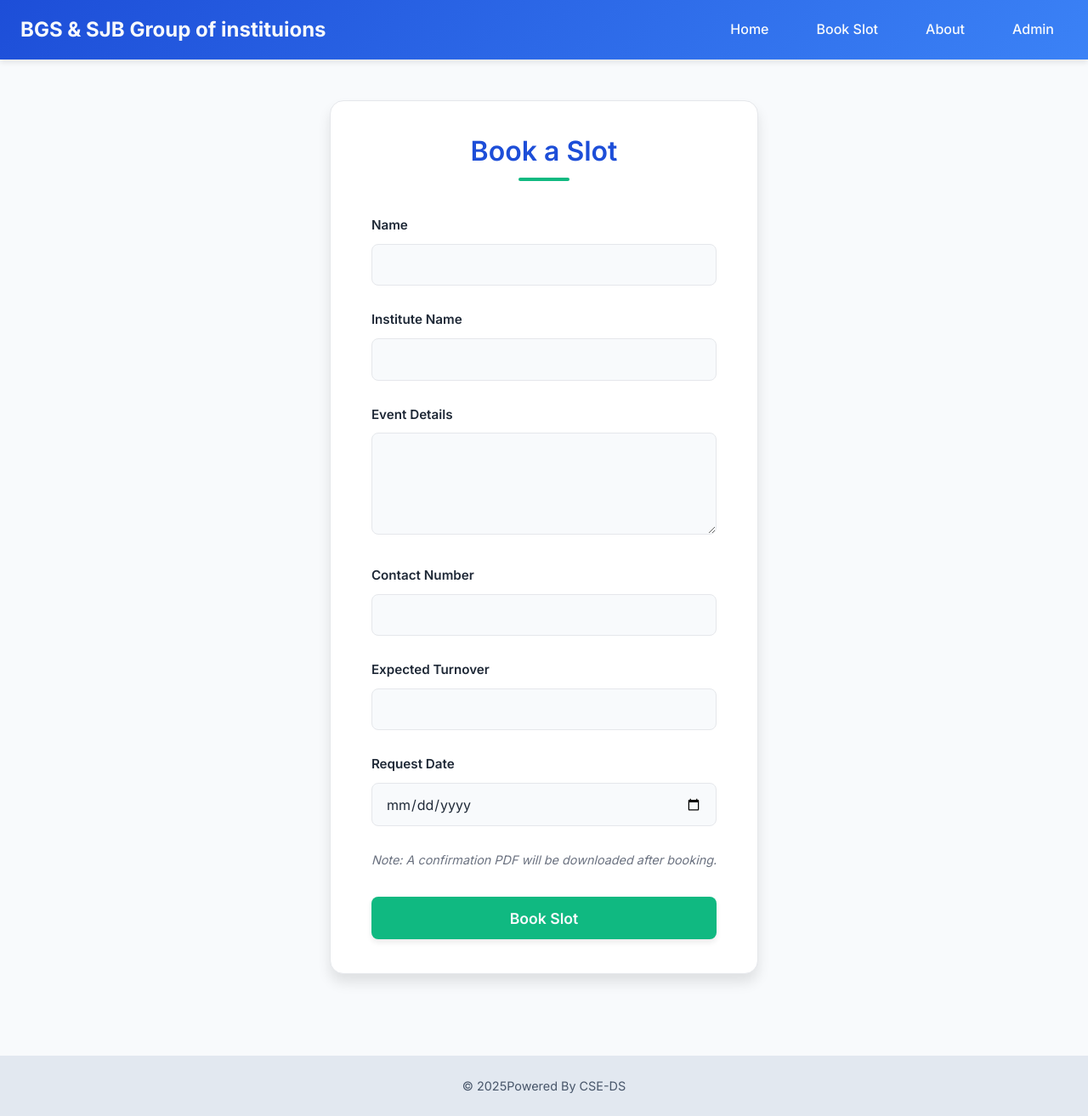
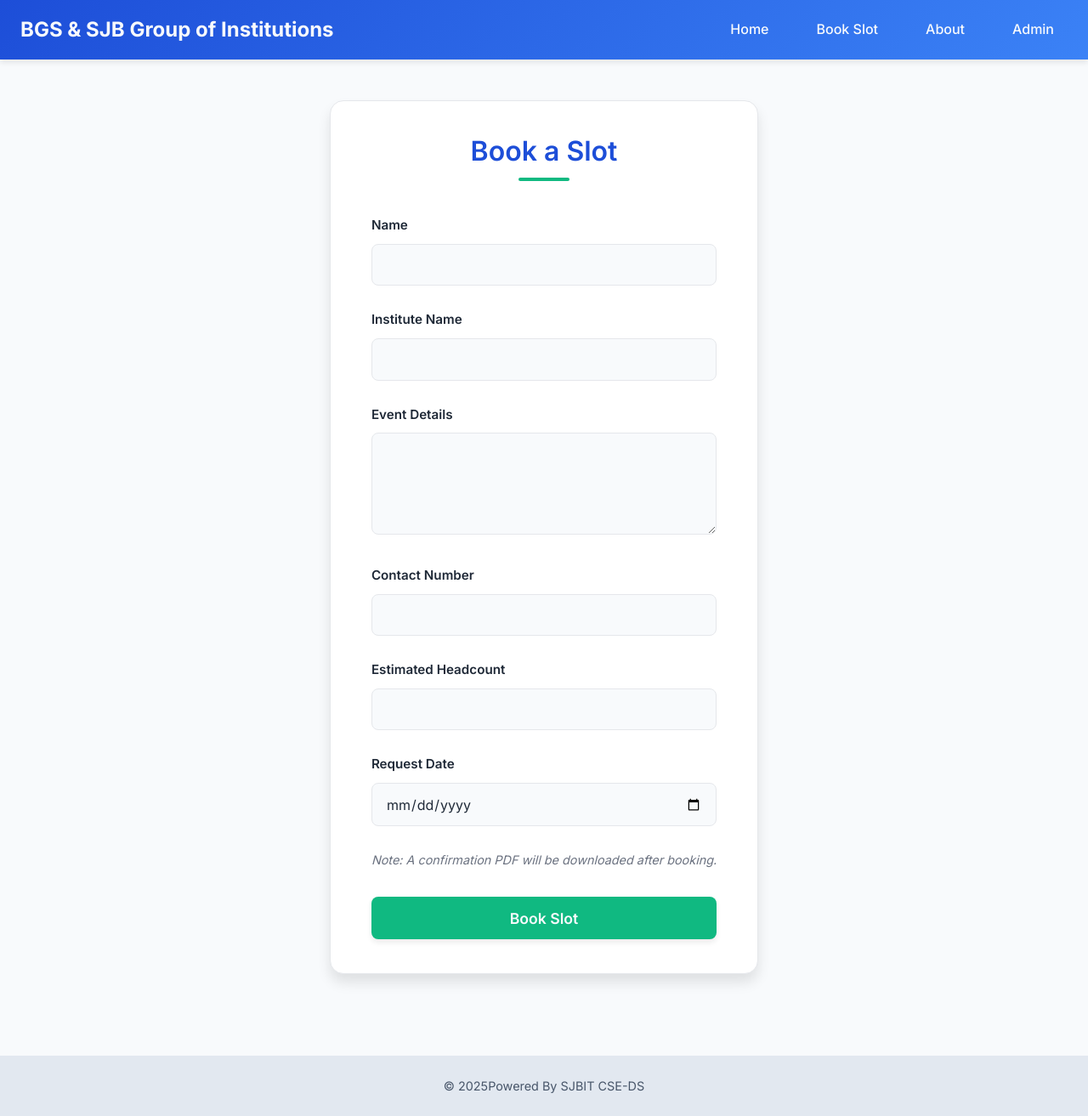
Before and after one commit to kushalk47/Auditorium, a Flask app: page /book-appointment in a window 1280 px wide. Shown: the whole page at 85% size. Run offline with Flask 3, Linux system fonts and the light colour scheme.

Commit message:
corrections

```diff
--- a/templates/base.html
+++ b/templates/base.html
@@ -13,7 +13,7 @@
 <body>
     <header class="site-header">
         <div class="header-container">
-            <a href="{{ url_for('home') }}" class="logo">BGS & SJB Group of instituions</a>
+            <a href="{{ url_for('home') }}" class="logo">BGS & SJB Group of Institutions</a>
 
             <nav class="main-nav" id="main-nav">
                 <ul>
@@ -36,7 +36,7 @@
     </main>
 
     <footer class="site-footer">
-        <p>&copy; <span id="current-year"></span>Powered By CSE-DS</p>
+        <p>&copy; <span id="current-year"></span>Powered By SJBIT CSE-DS</p>
         </footer>
 
     <script src="{{ url_for('static', filename='script.js') }}" defer></script>
--- a/templates/book_appointment.html
+++ b/templates/book_appointment.html
@@ -28,7 +28,7 @@
             <input type="text" id="contact_number" name="contact_number" required>
         </div>
         <div class="form-group">
-            <label for="expected_turnover">Expected Turnover</label>
+            <label for="expected_turnover">Estimated Headcount </label>
             <input type="text" id="expected_turnover" name="expected_turnover" required>
         </div>
         <div class="form-group">
```
Also changed, not shown: add_admin.py (renamed from test.py).
